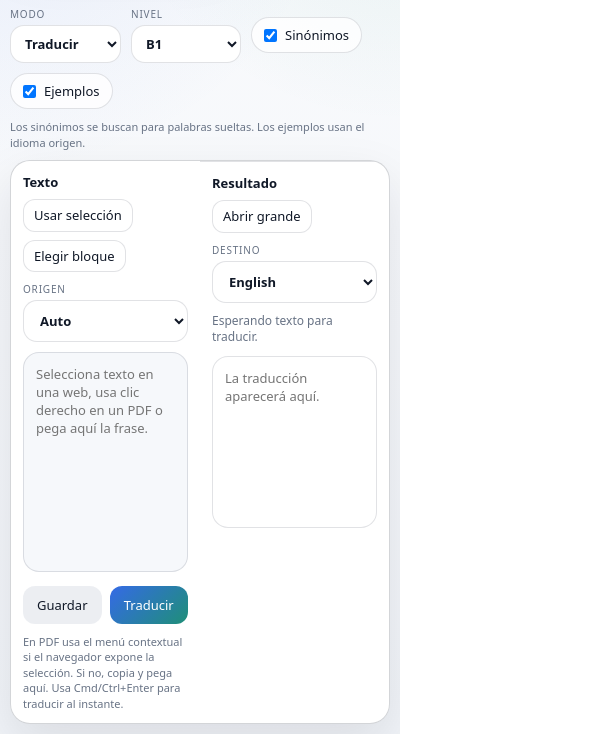
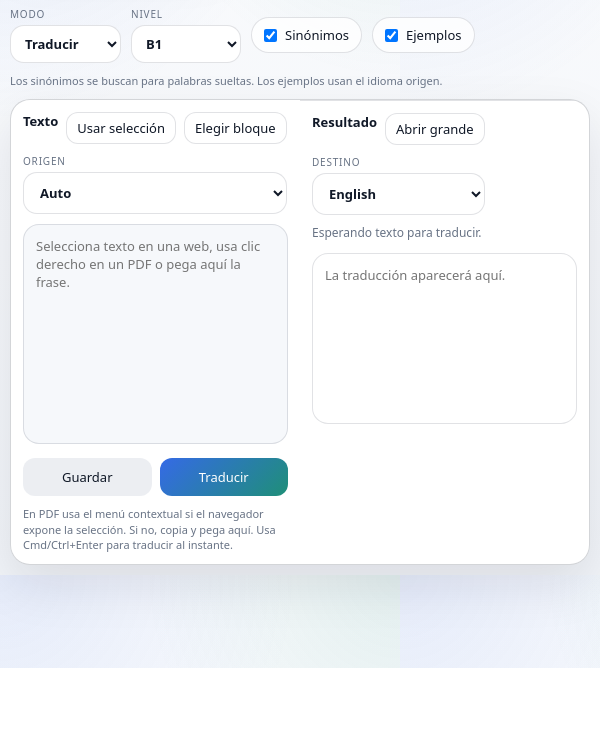
Before and after one commit to juanbenitopr/translate-es-de-en, a browser extension: page popup.html in a window 400 px wide. Shown: the part 176-910 px from the top of the page, 600 px wide, since content can reach past the window. After the commit the page ends 844 px from the top, so only its background shows below. Drawn offline with Linux system fonts and the light colour scheme.

Commit message:
fix: fix problem with min width

```diff
--- a/popup.css
+++ b/popup.css
@@ -543,10 +543,6 @@ h2 {
 }
 
 @media (max-width: 560px) {
-  .popup-body {
-    min-width: 0;
-  }
-
   .translator-grid {
     grid-template-columns: 1fr;
   }
```
